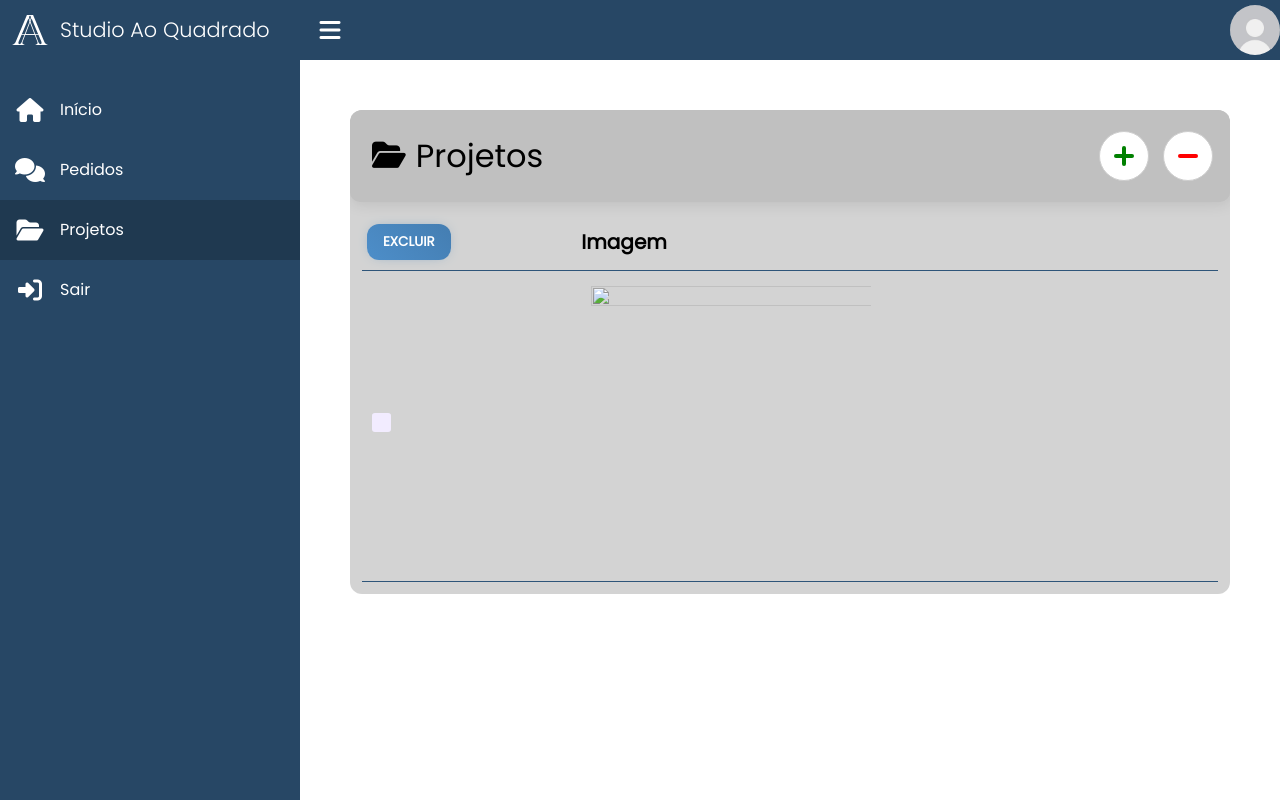
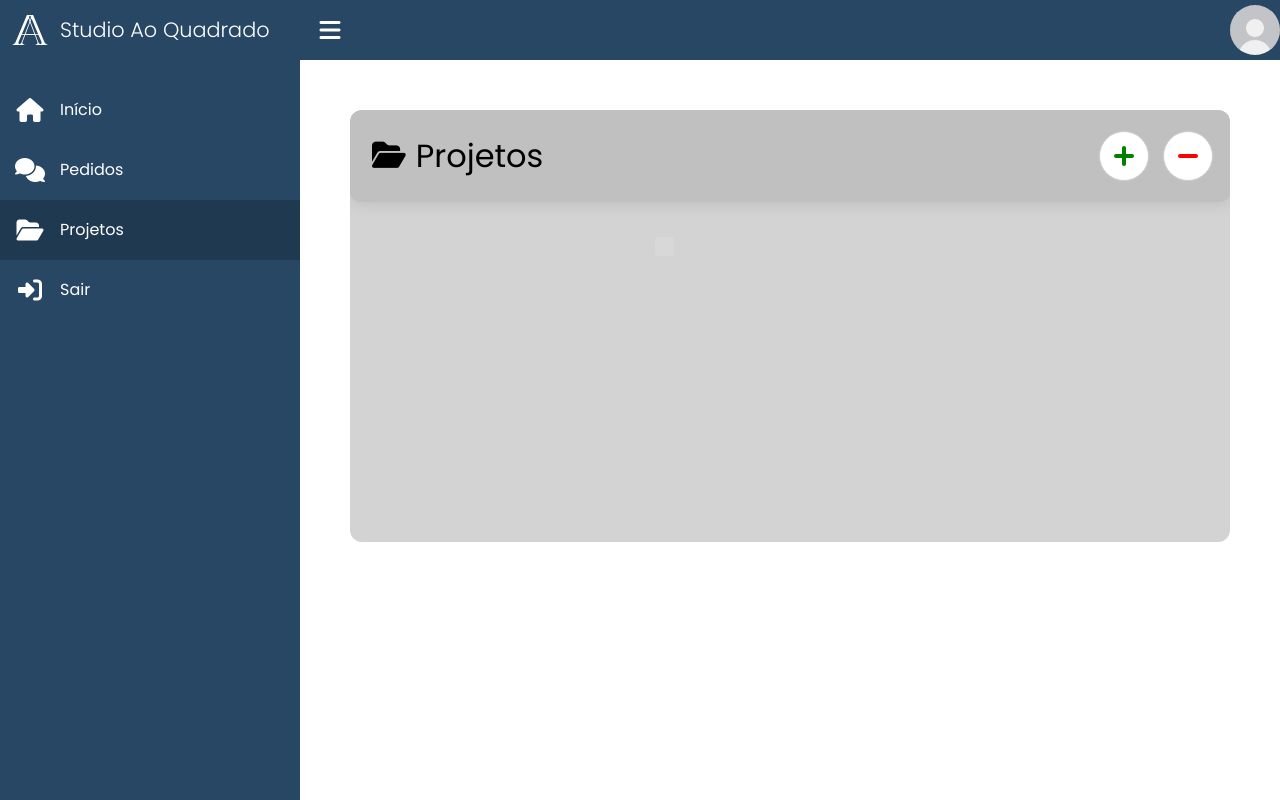
Before and after one commit to FernaandoJr/TCC2022, a PHP site: page /admin/projetos.php in a window 1280 px wide. Run offline with PHP 8.4, Linux system fonts and the light colour scheme; tables that the repository leaves empty or names only in its code hold one stand-in row (values such as "Sample post"); some libraries are stand-ins or nearby versions.

Commit message:
atualização excluir imagens
Co-Authored-By: Fernando <90939363+kingprobr@users.noreply.github.com>

```diff
--- a/src/admin/delete-img.php
+++ b/src/admin/delete-img.php
@@ -13,4 +13,5 @@ if ($sql_run) {
     header('Location: projetos.php');
 }
 
+
 }
--- a/src/admin/projetos.php
+++ b/src/admin/projetos.php
@@ -111,8 +111,9 @@ $stmt->execute();
                             <button class="icon-btn add-btn green">
                                 <div class="add-icon green"></div>
                                 <div id="btn-add" class="btn-add">Adicionar</div>
+                                <form action="delete-img.php" method="post">
                             </button>
-                            <button class="icon-btn add-btn red">
+                            <button type="submit" class="icon-btn add-btn red" name="delImg">
                                 <div class="btn-delete" id="btn-delete">Remover</div>
                             </button>
                             <div>
@@ -125,23 +126,12 @@ $stmt->execute();
                 <script src="./js/admin.js"></script>
             </div>
             <div class="imgs">
-                <form action="delete-img.php" method="post">
-                <table>
-                    <thead>
-                        <tr>
-                            <th><button type="submit" name="delImg" class="btn-excluir">Excluir</button></th>
-                            <th>Imagem</th>
-                        </tr>
-                    </thead>
-                    <tbody>
-                        <?php while ($img = $stmt->fetch(PDO::FETCH_ASSOC)) : ?>
-                            <tr>
-                            <?php echo "<td><input type='checkbox' class='checkItem' value='" . $img['id'] . "' name='delete-id[]'></td>";?>
-                                <td><?php echo "<img src=" . $img['link'] . ">" ?></td>
-                            </tr>
-                        <?php endwhile; ?>
-                    </tbody>
-                </table>
+                <?php while ($img = $stmt->fetch(PDO::FETCH_ASSOC)) : ?>
+                    <div class="teste" style="background-image: url('<?php echo $img['link'] ?>');">
+                        <?php echo "<td><input type='checkbox' class='checkbox' value='" . $img['id'] . "' name='delete-id[]'></td>"; ?>
+
+                    </div>
+                <?php endwhile; ?>
                 </form>
             </div>
         </div>
--- a/src/admin/styles/projetos.css
+++ b/src/admin/styles/projetos.css
@@ -56,16 +56,21 @@ td{
 
 
 .imgs{
-  padding: 12px;
+   display: flex;
+   justify-content: center;
+   align-items: center;
+   flex-wrap: wrap;
+   margin: 10px;
 }
 
-
-.imgs img{
+.teste{
   float: left;
   width: 300px;
   padding: 10px;
   aspect-ratio: 1;
   object-fit: cover;
+  margin: 10px;
+  background-size: cover;
 }
 
 a{
@@ -356,8 +361,8 @@ a{
   opacity: 0;
   transform: rotate(45deg) translate(-50%, -50%);
   position: absolute;
-  top: 45%;
-  left: 21%;
+  top: 47%;
+  left: 18.5%;
   transition: .25s ease;
  }
 
--- a/src/projetos.php
+++ b/src/projetos.php
@@ -50,8 +50,8 @@ $stmt->execute();
     </div>
     <ul class="filter">
         <li class="list active" data-filter="todos">Todos</li>
-        <li class="list" data-filter="quartos">Quartos</li>
-        <li class="list" data-filter="banheiros">Banheiros</li>
+        <li class="list" data-filter="quarto">Quartos</li>
+        <li class="list" data-filter="banheiro">Banheiros</li>
         <li class="list" data-filter="salas_estar">Salas de estar</li>
     </ul>
     <div class="galeria">
```
Also changed, not shown: src/txt/mysql_query.txt (+15 -15 lines).
